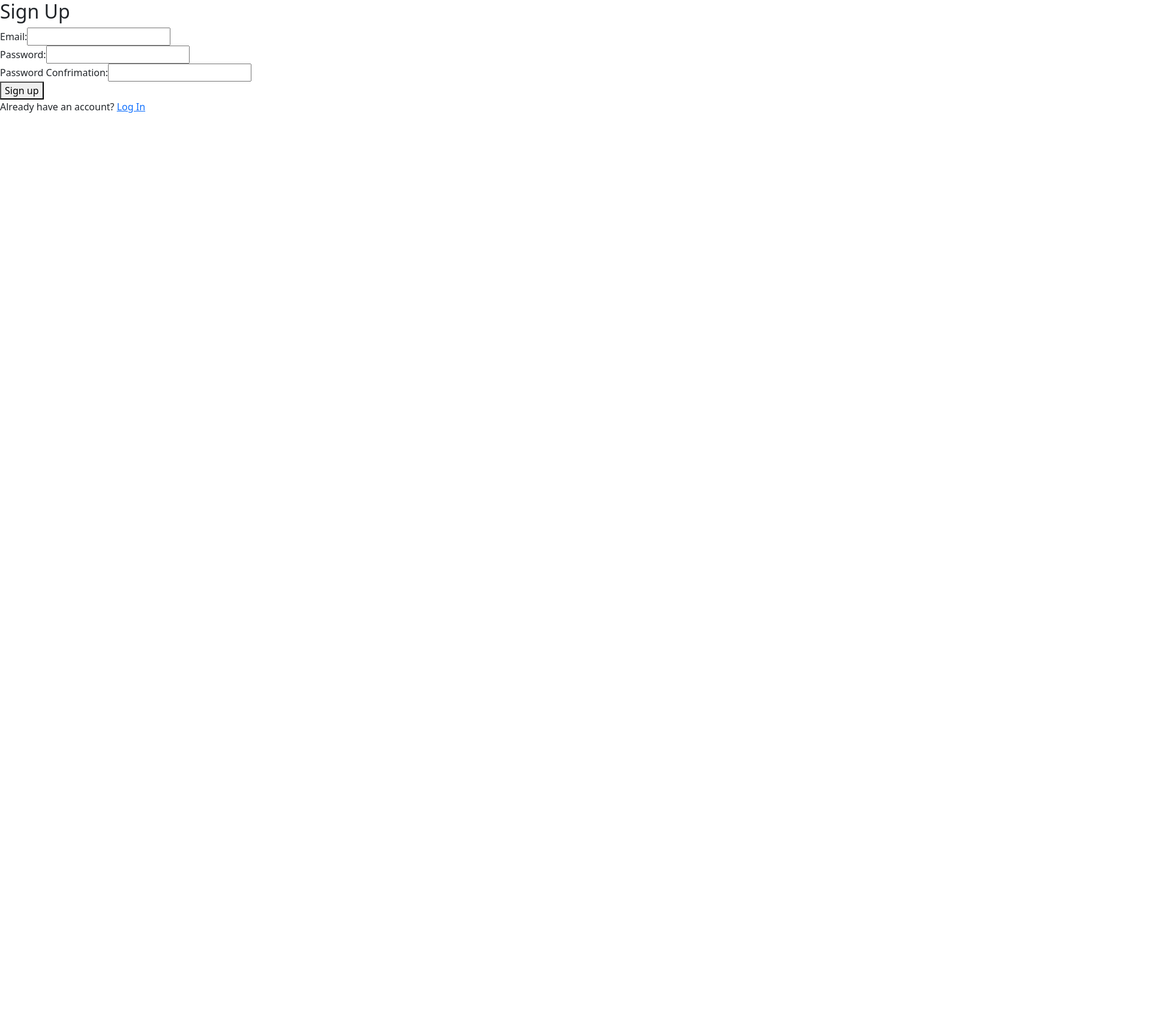
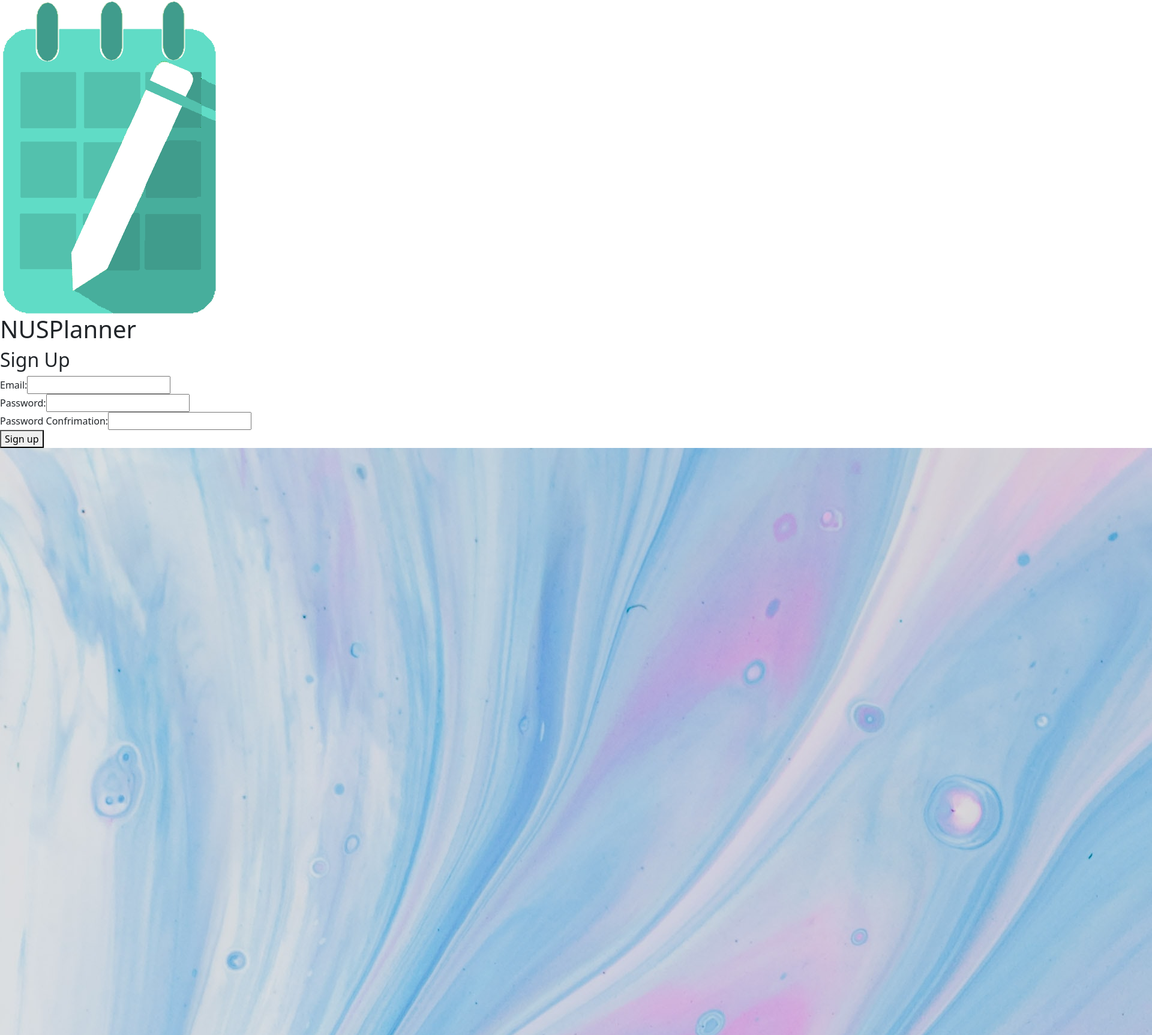
Before and after one commit to OngMinXian/NUSPlanner, a React (Create React App) app in the folder loginPage/: page /signup in a window 1280 px wide. Shown: the top 1726 px of the page at 60% size, 1920 px wide, since content can reach past the window. Before the commit the page ends 800 px from the top, so only its background shows below. Built offline with nearby package versions, Linux system fonts and the light colour scheme; no server answers.

Commit message:
include elements for authentication system

```diff
--- a/loginPage/src/components/Dashboard.js
+++ b/loginPage/src/components/Dashboard.js
@@ -2,6 +2,7 @@ import { React, useState } from 'react'
 import { Card, Button, Alert } from 'react-bootstrap'
 import { Link, useNavigate } from 'react-router-dom'
 import { useAuth } from "../components/contexts/AuthContext"
+import Icon from "../images/icon.png"
 
 export default function Dashboard() {
     const [error, setError] = useState("")
--- a/loginPage/src/components/ForgotPassword.js
+++ b/loginPage/src/components/ForgotPassword.js
@@ -2,6 +2,8 @@ import React, {useRef,useState} from 'react'
 import { Form, Button, Card, Alert } from 'react-bootstrap'
 import { useAuth } from "../components/contexts/AuthContext"
 import { Link } from "react-router-dom"
+import Icon from "../images/icon.png"
+import Background from "../images/background1.jpg"
 
 export default function ForgotPassword() {
     const emailRef = useRef()
@@ -26,6 +28,8 @@ export default function ForgotPassword() {
     }
   return (
     <>
+              <img src={Icon} />
+              <h1>NUSPlanner</h1>
               <h2> Password Reset </h2>
               {error && <Alert variant="danger">{error}</Alert>}
               {message && <Alert variant="success">{message}</Alert>}
@@ -45,7 +49,8 @@ export default function ForgotPassword() {
               <div>
                   <Link to = "/login">Login</Link>
               </div>
-      <div> Need an account? <Link to = '/signup'> Sign Up </Link>
+      <img src={Background} />
+      <div> <h2>Need an account?</h2> <Link to = '/signup'> Sign Up </Link>
       </div>
     </>
   )
--- a/loginPage/src/components/Login.js
+++ b/loginPage/src/components/Login.js
@@ -2,6 +2,8 @@ import React, {useRef,useState} from 'react'
 import { Form, Button, Card, Alert } from 'react-bootstrap'
 import { useAuth } from "../components/contexts/AuthContext"
 import { Link, useNavigate } from "react-router-dom"
+import Icon from "../images/icon.png"
+import Background from "../images/background1.jpg"
 
 export default function Login() {
     const emailRef = useRef()
@@ -26,7 +28,8 @@ export default function Login() {
     }
   return (
     <>
-
+              <img src={Icon} />
+              <h1>NUSPlanner</h1>
               <h2> Log In </h2>
               {error && <Alert variant="danger">{error}</Alert>}
               <form onSubmit = {handleSubmit}>
@@ -54,7 +57,12 @@ export default function Login() {
               <div>
                   <Link to = "/forgot-password">Forgot Password?</Link>
               </div>
-      <div> Need an account? <Link to = '/signup'> Sign Up </Link>
+
+      <img src={Background} />
+      <div>
+          <h2>Haven't created an account yet?</h2>
+          <h3>Sign up now!</h3>
+          <Link to = '/signup'> Sign Up </Link>
       </div>
     </>
   )
--- a/loginPage/src/components/Signup.js
+++ b/loginPage/src/components/Signup.js
@@ -2,6 +2,8 @@ import React, {useRef,useState} from 'react'
 import { Form, Button, Card, Alert } from 'react-bootstrap'
 import { useAuth } from "../components/contexts/AuthContext"
 import { Link, useNavigate } from "react-router-dom"
+import Icon from "../images/icon.png"
+import Background from "../images/background1.jpg"
 
 export default function Signup() {
     const emailRef = useRef()
@@ -31,6 +33,8 @@ export default function Signup() {
     }
   return (
     <>
+              <img src={Icon} />
+              <h1>NUSPlanner</h1>
               <h2> Sign Up </h2>
               {error && <Alert variant="danger">{error}</Alert>}
               <Form onSubmit = {handleSubmit}>
@@ -64,7 +68,8 @@ export default function Signup() {
 
                   <button disabled = {loading} type = "submit">Sign up</button>
               </Form>
-      <div > Already have an account? <Link to = "/login"> Log In </Link>
+      <img src={Background} />
+      <div > <h2>Already have an account?</h2> <Link to = "/login"> Log In </Link>
       </div>
     </>
   )
--- a/loginPage/src/components/UpdateProfile.js
+++ b/loginPage/src/components/UpdateProfile.js
@@ -2,6 +2,7 @@ import React, { useRef, useState } from "react"
 import { Form, Button, Card, Alert } from "react-bootstrap"
 import { useAuth } from "../components/contexts/AuthContext"
 import { Link, useNavigate } from "react-router-dom"
+import Icon from "../images/icon.png"
 
 export default function UpdateProfile() {
   const emailRef = useRef()
```
Also changed, not shown: loginPage/src/components/CSS/forms.css (added), loginPage/src/images/Icon V2.png (deleted), loginPage/src/images/icon.png (added).
